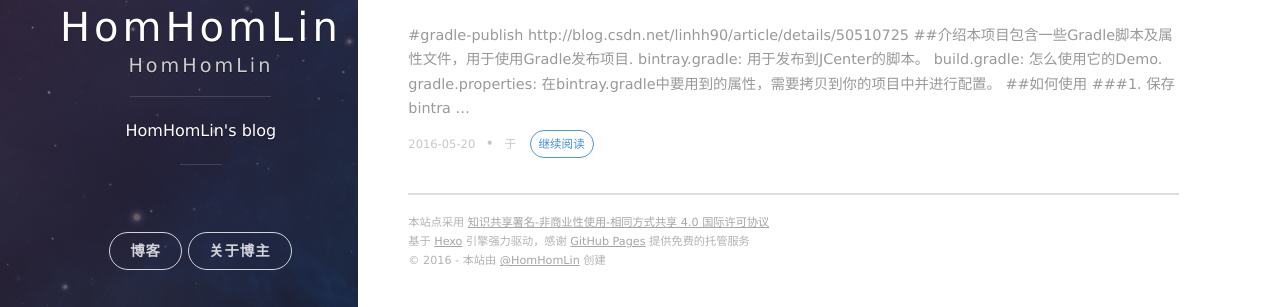
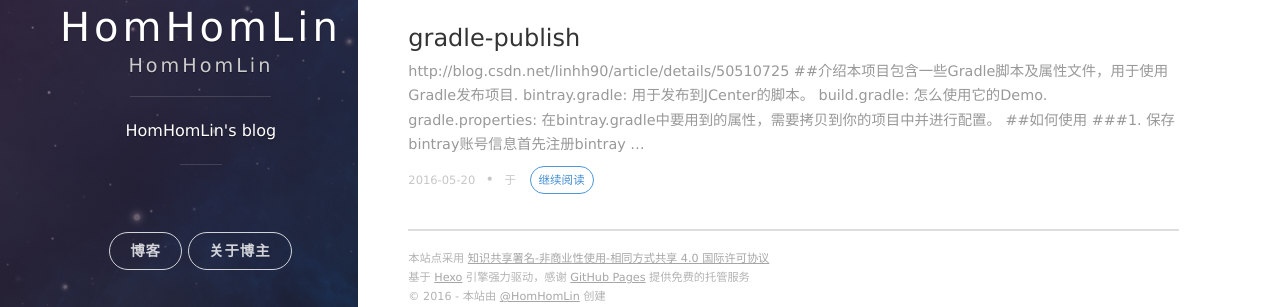
Before and after one commit to HomHomLin/HomHomLin.github.io, a plain HTML site: page archives/index.html in a window 1280 px wide. Shown: the part 269-576 px from the top of the page. Drawn offline with nearby package versions, Linux system fonts and the light colour scheme.

Commit message:
Site updated: 2016-06-04 09:32:07

```diff
--- a/archives/index.html
+++ b/archives/index.html
@@ -152,17 +152,16 @@ var _hmt = _hmt || [];
 
 
     <li>
-      <h2 class="post-list__post-title post-title"><a href="/2016/05/20/gradle/" title="link to post.title"></a></h2>
+      <h2 class="post-list__post-title post-title"><a href="/2016/05/20/gradle/" title="link to post.title">gradle-publish</a></h2>
       <p class="excerpt">
 
-      #gradle-publish
-http://blog.csdn.net/linhh90/article/details/50510725
+      http://blog.csdn.net/linhh90/article/details/50510725
 ##介绍本项目包含一些Gradle脚本及属性文件，用于使用Gradle发布项目.
 bintray.gradle: 用于发布到JCenter的脚本。
 build.gradle: 怎么使用它的Demo.
 gradle.properties: 在bintray.gradle中要用到的属性，需要拷贝到你的项目中并进行配置。
 ##如何使用
-###1. 保存bintra
+###1. 保存bintray账号信息首先注册bintray
     &hellip;
       </p>
       <div class="post-list__meta"><time datetime="2016-05-20T08:08:33.000Z" class="post-list__meta--date date">2016-05-20</time> &#8226; <span class="post-list__meta--tags tags">于&nbsp;</span><a class="btn-border-small" href="/2016/05/20/gradle/">继续阅读</a></div>
```
Also changed, not shown: 2016/05/20/creatblog/index.html (+3 -4 lines), 2016/05/20/gradle/index.html (+5 -6 lines), archives/2016/05/index.html (+3 -4 lines), archives/2016/index.html (+3 -4 lines), index.html (+3 -4 lines).
